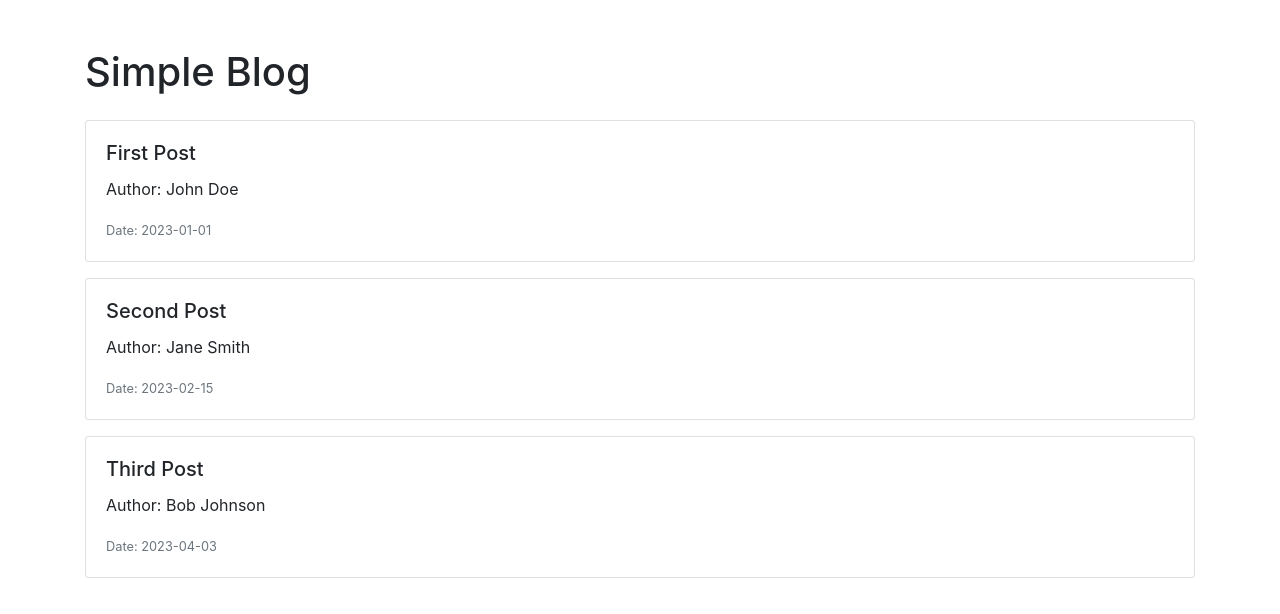
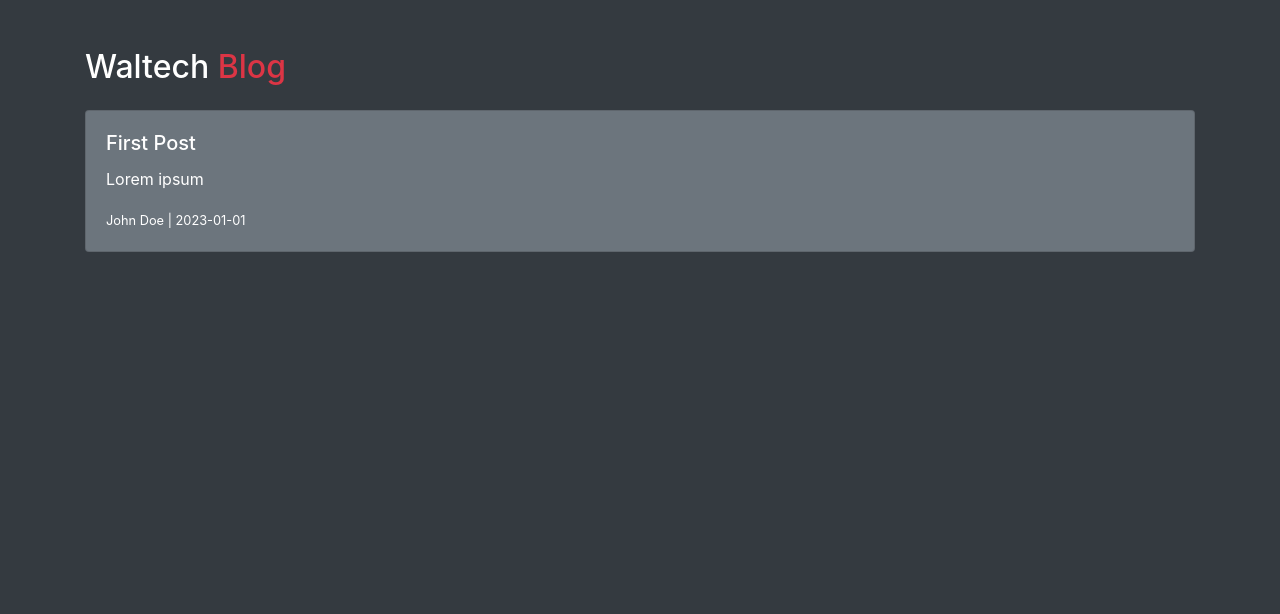
Before and after one commit to walterdecastro/blog, a plain HTML site: page index.html in a window 1280 px wide. Drawn offline with nearby package versions, Linux system fonts and the light colour scheme.

Commit message:
ajustes e estilização própria em repo nome

```diff
--- a/data/posts.json
+++ b/data/posts.json
@@ -1,17 +1,8 @@
 [
     {
         "title": "First Post",
+        "post": "Lorem ipsum",
         "author": "John Doe",
         "date": "2023-01-01"
-    },
-    {
-        "title": "Second Post",
-        "author": "Jane Smith",
-        "date": "2023-02-15"
-    },
-    {
-        "title": "Third Post",
-        "author": "Bob Johnson",
-        "date": "2023-04-03"
     }
 ]
--- a/index.html
+++ b/index.html
@@ -3,14 +3,15 @@
 <head>
     <meta charset="UTF-8">
     <meta name="viewport" content="width=device-width, initial-scale=1.0">
+    <link rel="icon" type="image/x-icon" href="/img/favicon.ico">
     <link rel="stylesheet" href="https://stackpath.bootstrapcdn.com/bootstrap/4.5.2/css/bootstrap.min.css">
     <link rel="stylesheet" href="css/style.css">
-    <title>Simple Blog</title>
+    <title>Waltech Blog</title>
 </head>
-<body>
+<body class="bg-dark text-white">
 
 <div class="container mt-5">
-    <h1 class="mb-4">Simple Blog</h1>
+    <h2 class="mb-4">Waltech <span class="text-danger">Blog</span></h2>
     <div id="posts"></div>
 </div>
 
--- a/js/script.js
+++ b/js/script.js
@@ -9,11 +9,11 @@ function displayPosts(posts) {
 
     posts.forEach(post => {
         const postCard = `
-            <div class="card mb-3">
+            <div class="card mb-3 bg-secondary">
                 <div class="card-body">
                     <h5 class="card-title">${post.title}</h5>
-                    <p class="card-text">Author: ${post.author}</p>
-                    <p class="card-text"><small class="text-muted">Date: ${post.date}</small></p>
+                    <p class="card-text">${post.post}</p>
+                    <p class="card-text"><small>${post.author} | ${post.date}</small></p>
                 </div>
             </div>
         `;
```
Also changed, not shown: img/favicon.ico (added), img/icon-waltech-white.png (added).
